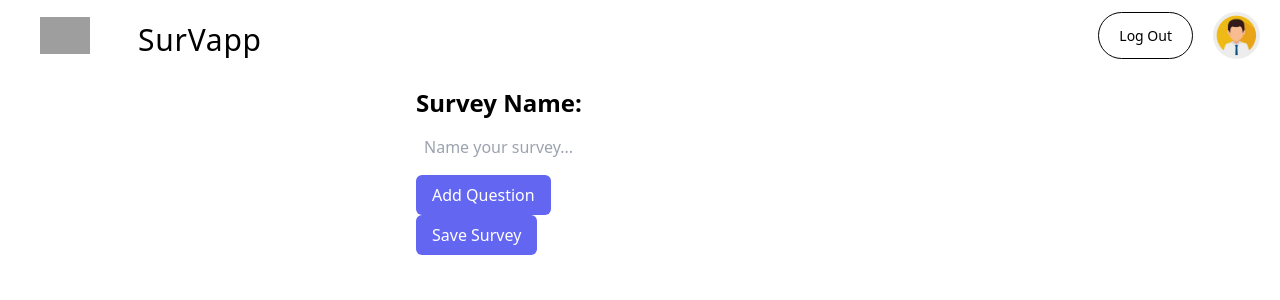
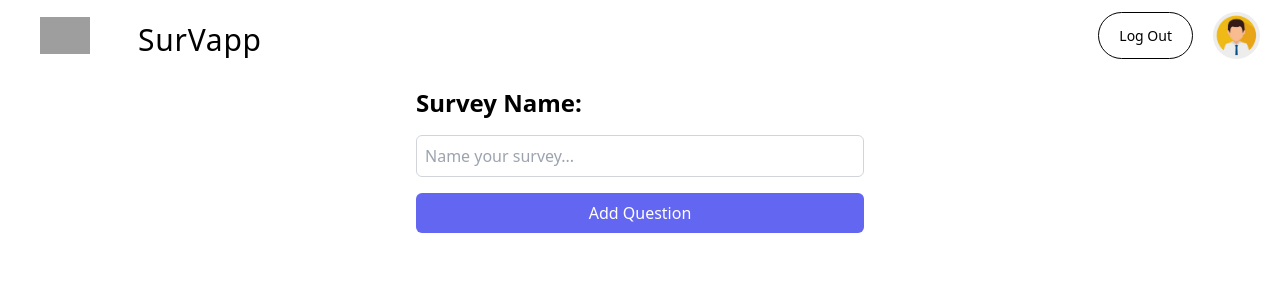
Before and after one commit to seymagulas/SurvApp, a React (Create React App) app in the folder client/: page /survey/new in a window 1280 px wide. Shown: the top 300 px of the page. Built offline with nearby package versions, Linux system fonts and the light colour scheme; sample sign-in values are in the browser's storage; grey boxes are pictures that could not be loaded.

Commit message:
feat: add security

```diff
--- /dev/null
+++ b/client/src/components/questions/OptionsSurveyButtons.tsx
@@ -0,0 +1,28 @@
+import React from 'react';
+// import { Link } from 'react-router-dom';
+
+interface IOptionsSurveyButtons {
+  text: string;
+  deleteQuestion: (text: string) => void;
+}
+
+const OptionsSurveyButtons: React.FC<IOptionsSurveyButtons> = ({
+  text,
+  deleteQuestion,
+}) => {
+
+  const handleDelete = () => {
+    deleteQuestion(text);
+  };
+
+  return (
+    <div>
+      {/* // <Link to={`/survey/questions`}>
+        //   <input type="button" value="Edit" />
+        // </Link> */}
+      <input type="button" value="Delete" onClick={handleDelete} />
+    </div>
+  );
+};
+
+export default OptionsSurveyButtons;
--- a/client/src/components/questions/QuestionForm.tsx
+++ b/client/src/components/questions/QuestionForm.tsx
@@ -18,25 +18,41 @@ const QuestionForm = () => {
     QuestionChoiceType.multiChoice,
   );
 
+  const allowPatterns = /^[a-zA-Z0-9-_.?]+$/;
+
+  const sanitizeCode = (value: string) => {
+    const codeSanitized = !allowPatterns.test(value);
+    if (codeSanitized) {
+      alert(
+        'The survey name should just include numeric and alphabet characters',
+      );
+      return false;
+    } else {
+      return true;
+    }
+  };
+
   const addQuestion = () => {
+    if (sanitizeCode(currentQuestion)) {
       const newQuestion: IQuestion = {
         text: currentQuestion,
         answerOptions: currentOptions,
         choiceType: questionType,
       };
-
       setQuestions([...questions, newQuestion]);
       setCurrentQuestion('');
       setCurrentOptions([]);
       setQuestionType(QuestionChoiceType.multiChoice);
-    console.log(newQuestion);
       navigate('/survey/new');
+    }
   };
 
   const addOption = (index: number, newOption: string) => {
+    if (sanitizeCode(newOption)) {
       const updatedOptions = [...currentOptions];
       updatedOptions[index].text = newOption;
       setCurrentOptions(updatedOptions);
+    }
   };
 
   const addInput = () => {
@@ -59,7 +75,7 @@ const QuestionForm = () => {
         <input
           type="text"
           placeholder="Add your question..."
-          className="mt-1 block w-full border-gray-300 focus:border-indigo-300 focus:ring focus:ring-indigo-200 focus:ring-opacity-50 rounded-md pl-2"
+          className="mt-1 block w-full border border-gray-300 focus:border-indigo-300 focus:ring focus:ring-indigo-200 focus:ring-opacity-50 rounded-md p-2"
           value={currentQuestion}
           onChange={(e) => setCurrentQuestion(e.target.value)}
         />
@@ -68,7 +84,7 @@ const QuestionForm = () => {
       <label className="block mb-4">
         Question Type:
         <select
-          className="mt-1 block w-full border-gray-300 focus:border-indigo-300 focus:ring focus:ring-indigo-200 focus:ring-opacity-50 rounded-md"
+          className="mt-1 block w-full border border-gray-300 focus:border-indigo-300 focus:ring focus:ring-indigo-200 focus:ring-opacity-50 rounded-md p-2"
           value={questionType}
           onChange={(e) =>
             setQuestionType(e.target.value as QuestionChoiceType)
@@ -89,9 +105,9 @@ const QuestionForm = () => {
               <div key={index}>
                 <input
                   type="text"
-                  className="mt-1 block w-full border-gray-300 focus:border-indigo-300 focus:ring focus:ring-indigo-200 focus:ring-opacity-50 rounded-md pl-2"
+                  placeholder="Add your answer..."
+                  className="mt-1 block w-full border border-gray-300 focus:border-indigo-300 focus:ring focus:ring-indigo-200 focus:ring-opacity-50 rounded-md p-2"
                   value={option.text}
-                  placeholder="Add your answer..."
                   onChange={(e) => addOption(index, e.target.value)}
                 />
                 <BsTrash onClick={() => deleteOption(option.text)} />
--- a/client/src/components/questions/QuestionList.tsx
+++ b/client/src/components/questions/QuestionList.tsx
@@ -1,15 +1,45 @@
-import React from 'react';
+import React, { useState } from 'react';
 import { IQuestion } from '../../services/survey.service';
+import { RiDeleteBin6Line, RiEdit2Fill } from 'react-icons/ri';
+import './question.css';
 
 interface IQuestionListProps {
   questions: IQuestion[];
+  deleteQuestion: (text: string) => void;
 }
 
-const QuestionList: React.FC<IQuestionListProps> = ({ questions }) => {
+const QuestionList: React.FC<IQuestionListProps> = ({
+  questions,
+  deleteQuestion,
+}) => {
+  const handleOpenEdit = (question: IQuestion) => {
+    // openEditQuestion(question);
+  };
+
+  const handleDelete = (text: string) => {
+    deleteQuestion(text);
+  };
+
   return (
     <>
       {questions.map((question) => (
-        <p key={question.text}>{question.text}</p>
+        <div key={question.text} className="question-div flex mb-2">
+          <div className="border border-gray-300 rounded-md p-2 flex-grow">
+            <div className="flex items-center justify-between">
+              <p className="flex-grow-1">{question.text}</p>
+              <div className="flex justify-between">
+                <RiEdit2Fill
+                  className="action-button m1-2"
+                  onClick={() => handleOpenEdit(question)}
+                />
+                <RiDeleteBin6Line
+                  className="action-button m1-2"
+                  onClick={() => handleDelete(question.text)}
+                />
+              </div>
+            </div>
+          </div>
+        </div>
       ))}
     </>
   );
--- /dev/null
+++ b/client/src/components/questions/question.css
@@ -0,0 +1,7 @@
+.question-div .action-button{
+  display: none;
+}
+
+.question-div:hover .action-button{
+  display: block;
+}
--- a/client/src/components/survey/Survey.tsx
+++ b/client/src/components/survey/Survey.tsx
@@ -1,44 +1,64 @@
-import React, { useEffect, useState } from 'react';
+import React, { useEffect, useRef } from 'react';
 import QuestionList from '../questions/QuestionList';
-import { Link, useOutletContext, useParams } from 'react-router-dom';
+import {
+  Link,
+  useNavigate,
+  useOutletContext,
+  useParams,
+} from 'react-router-dom';
 import { ISurveyProvider } from '../../providers/SurveyProvider';
 import SurveyForm from './surveyForm/SurveyForm';
+import { createSurvey } from '../../services/survey.service';
 
 const Survey: React.FC = () => {
   const params = useParams();
   const surveyId = params.id;
-  const { handleGetSurvey, questions } = useOutletContext<ISurveyProvider>();
-  const [surveyName, setSurveyName] = useState<string>('');
+  const { handleGetSurvey, questions, setQuestions, surveyName } =
+    useOutletContext<ISurveyProvider>();
+  const navigate = useNavigate();
 
   useEffect(() => {
     handleGetSurvey({ surveyId });
   }, [surveyId]);
 
+  const deleteQuestion = (text: string) => {
+    setQuestions(questions.filter((question) => question.text !== text));
+  };
+
+  const handleSaveSurvey = async () => {
+    const data = {
+      name: surveyName,
+      questions: questions,
+    };
+
+    const response = await createSurvey({ data });
+    if (response) {
+      navigate('/main');
+    }
+  };
+
+  const isButtonVisible = surveyName.length > 1 && questions.length > 0;
+
   return (
     <>
-      <SurveyForm />
       <div className="max-w-md mx-auto">
-        <h2 className="text-2xl font-bold mb-4">Survey Name:</h2>
-        <label className="block mb-4">
-          <input
-            type="text"
-            placeholder="Name your survey..."
-            className="mt-1 block w-full border-gray-300 focus:border-indigo-300 focus:ring focus:ring-indigo-200 focus:ring-opacity-50 rounded-md pl-2"
-            value={surveyName}
-            onChange={(e) => setSurveyName(e.target.value)}
-          />
-        </label>
-        <QuestionList questions={questions} />
+        <SurveyForm />
+        <QuestionList questions={questions} deleteQuestion={deleteQuestion} />
         <Link to="/survey/questions" state={{ surveyId }}>
-          <button className="px-4 py-2 bg-indigo-500 text-white rounded-md">
+          <button className="px-4 w-full py-2 bg-indigo-500 text-white rounded-md mb-4">
             Add Question
           </button>
         </Link>
-        <div>
-          <button className="px-4 py-2 bg-indigo-500 text-white rounded-md">
-            Save Survey
-          </button>
-        </div>
+        {isButtonVisible && (
+          <div className="w-full">
+            <button
+              onClick={handleSaveSurvey}
+              className="px-4 py-2 bg-indigo-500 text-white rounded-md pl-20 pr-20"
+            >
+              Save Survey
+            </button>
+          </div>
+        )}
       </div>
     </>
   );
--- a/client/src/components/survey/surveyForm/SurveyForm.tsx
+++ b/client/src/components/survey/surveyForm/SurveyForm.tsx
@@ -1,7 +1,37 @@
 import React from 'react';
+import { useOutletContext } from 'react-router-dom';
+import { ISurveyProvider } from '../../../providers/SurveyProvider';
 
 const SurveyForm: React.FC = () => {
-  return <></>
+  const { surveyName, setSurveyName } = useOutletContext<ISurveyProvider>();
+
+  const allowPatterns = /^[a-zA-Z0-9-_.?]+$/;
+
+  const handleName = (value: string) => {
+    const sanitizeName = !allowPatterns.test(value);
+    if (!sanitizeName) {
+      setSurveyName(value);
+    } else {
+      alert(
+        'The survey name should just include numeric and alphabet characters',
+      );
+    }
+  };
+
+  return (
+    <>
+      <h2 className="text-2xl font-bold mb-4">Survey Name:</h2>
+      <label className="block mb-4">
+        <input
+          type="text"
+          placeholder="Name your survey..."
+          className="mt-1 block w-full border border-gray-300 focus:border-indigo-300 focus:ring focus:ring-indigo-200 focus:ring-opacity-50 rounded-md p-2"
+          value={surveyName}
+          onChange={(e) => handleName(e.target.value)}
+        />
+      </label>
+    </>
+  );
 };
 
 export default SurveyForm;
--- a/client/src/providers/SurveyProvider.tsx
+++ b/client/src/providers/SurveyProvider.tsx
@@ -4,20 +4,34 @@ import { IQuestion, getSurvey } from '../services/survey.service';
 
 export interface ISurveyProvider {
   questions: IQuestion[];
+  surveyName: string;
   handleGetSurvey: ({ surveyId }: { surveyId?: string | undefined }) => void;
   setQuestions: React.Dispatch<React.SetStateAction<IQuestion[]>>;
+  setSurveyName: React.Dispatch<React.SetStateAction<string>>;
 }
 
 const SurveyProvider = () => {
+  const [surveyName, setSurveyName] = useState<string>('');
   const [questions, setQuestions] = useState<IQuestion[]>([]);
   const handleGetSurvey = ({ surveyId }: { surveyId?: string }) => {
     getSurvey({ surveyId }).then((surveyData) => {
       if (surveyData) {
+        setSurveyName(surveyData.name);
         setQuestions(surveyData.questions);
       }
     });
   };
-  return <Outlet context={{ questions, handleGetSurvey, setQuestions }} />;
+  return (
+    <Outlet
+      context={{
+        questions,
+        surveyName,
+        handleGetSurvey,
+        setQuestions,
+        setSurveyName,
+      }}
+    />
+  );
 };
 
 export default SurveyProvider;
--- a/client/src/services/survey.service.ts
+++ b/client/src/services/survey.service.ts
@@ -32,10 +32,10 @@ export const enum SurveyStatus {
 
 export interface ISurvey {
   _id?: string;
-  userId: string;
+  userId?: string;
   name: string;
   questions: IQuestion[];
-  status: SurveyStatus;
+  status?: SurveyStatus;
 }
 
 export const getAllSurveys = async (): Promise<ISurvey[]> => {
```
Lines whose indentation alone changed are shown as unchanged.
